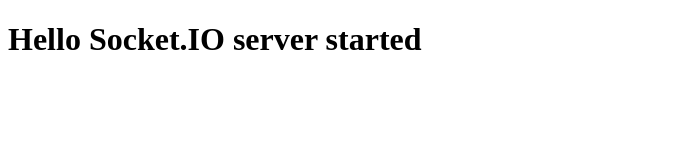
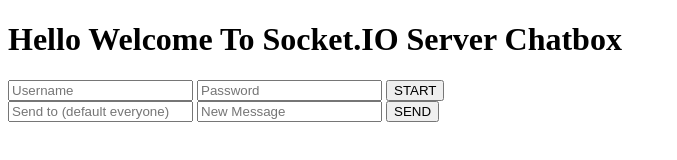
Before and after one commit to itsaamyth/SocketIO_NodeJS, a website: page public/index.html in a window 1280 px wide. Shown: the whole page, without its empty margins (0-677 px from the left). Drawn offline with nearby package versions, Linux system fonts and the light colour scheme; no server answers.

Commit message:
Update index.html

```diff
--- a/public/index.html
+++ b/public/index.html
@@ -5,9 +5,24 @@
     <meta name="viewport" content="width=device-width, initial-scale=1.0">
     <title>Socket IO</title>
     <script src="/socket.io/socket.io.js"></script>
-    <script src="script.js" ></script>
+    <script defer src="script.js" ></script>
+    <script src="https://ajax.googleapis.com/ajax/libs/jquery/3.4.1/jquery.min.js"></script>
 </head>
 <body>
-    <h1>Hello Socket.IO server started</h1>
+    <h1>Hello Welcome To Socket.IO Server Chatbox</h1>
+    <div id="loginBox">
+        <input id="inpUsername" placeholder="Username">
+        <input id="inpPassword" placeholder="Password" type="password">
+        <button id="btnStart"> START </button>
+      </div>
+
+      <div id="chatBox">
+        <input id="inpToUser" placeholder="Send to (default everyone)">
+        <input id="inpNewMsg" placeholder="New Message">
+        <button id="btnSendMsg">SEND</button>
+        <ul id="ulMsgs"></ul>
+      </div>
+
+
 </body>
 </html>
```
